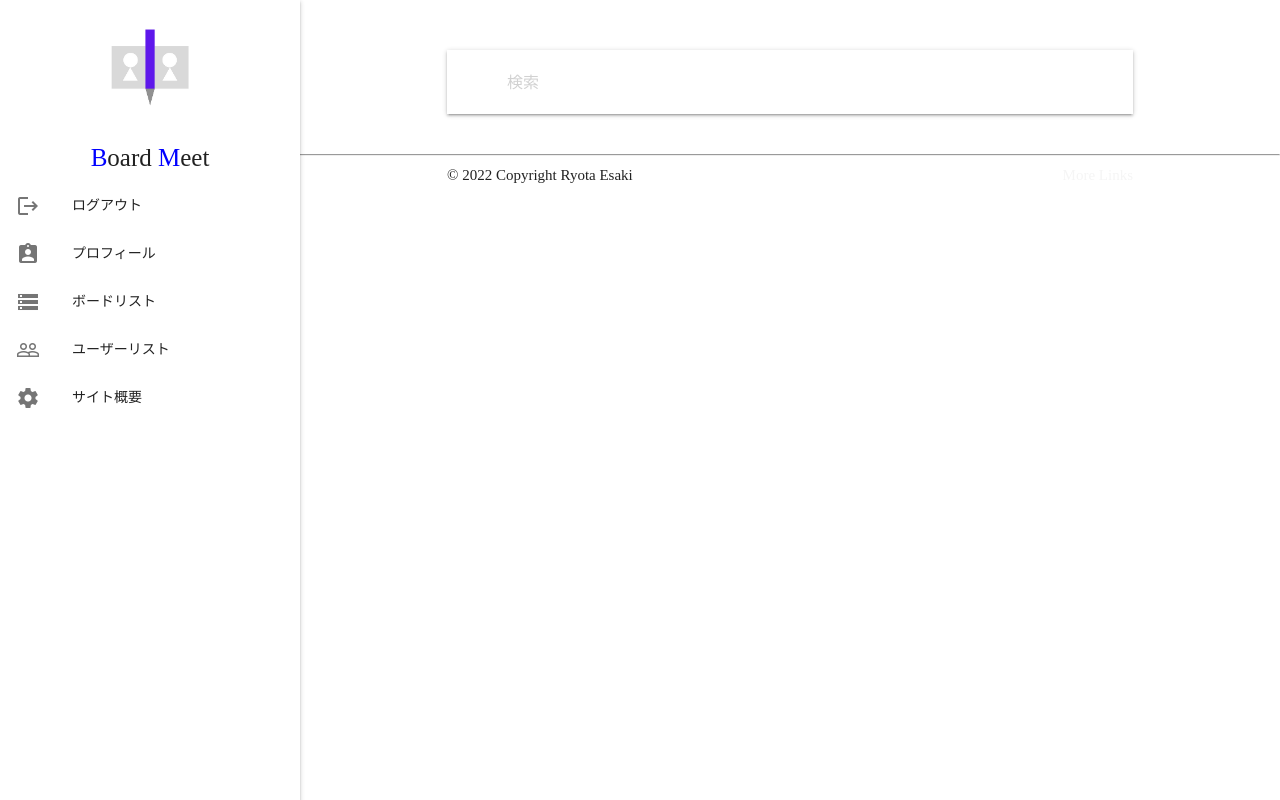
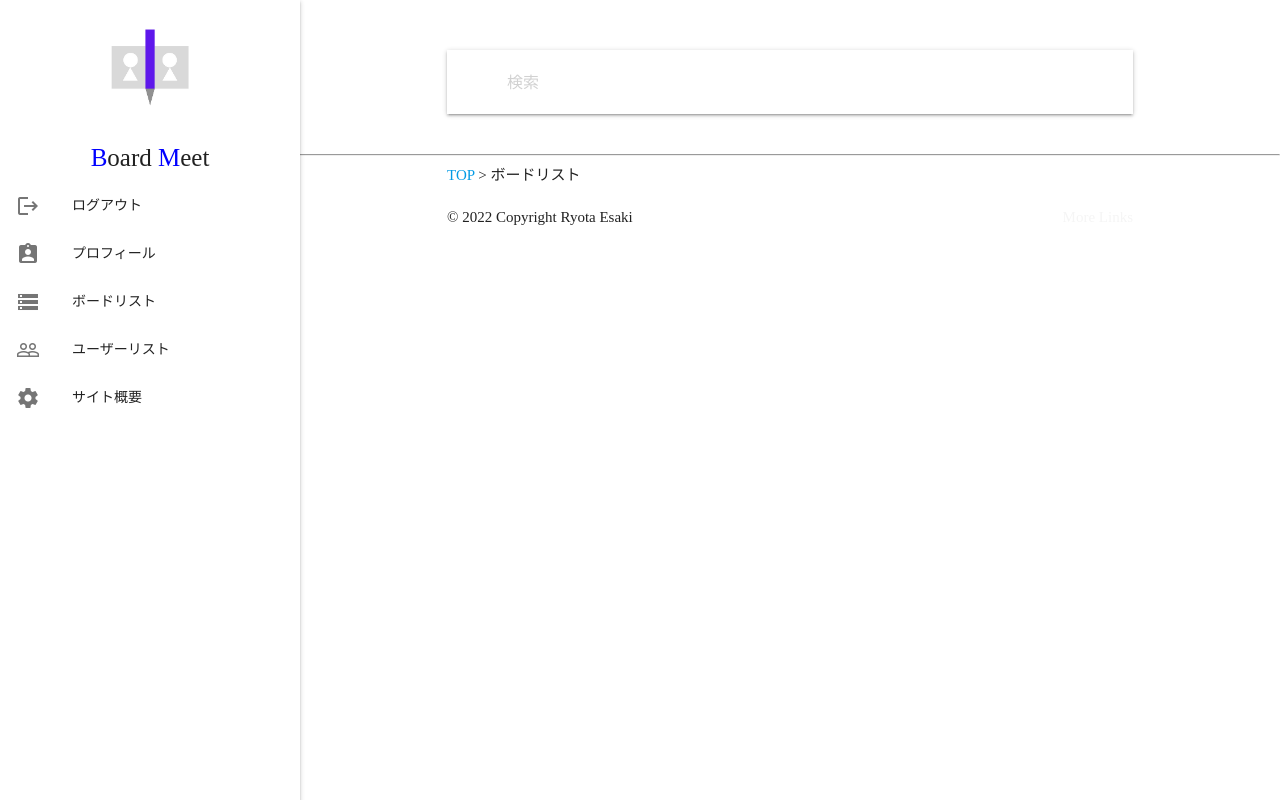
Before and after one commit to esakiryota/my-second-blog, a Django app: page /board_list in a window 1280 px wide. Run offline with Django 3.2, Linux system fonts and the light colour scheme; the visitor is signed in with stand-in values (Sample User, id 1); data that the repository does not hold is empty; parts of the project's set-up code (start-up, migrations or seed data) failed here and were passed over; some libraries are stand-ins or nearby versions; some web fonts are replaced.

Commit message:
パンくずリストの追加

```diff
--- a/practiceblog/templates/practiceblog/base.html
+++ b/practiceblog/templates/practiceblog/base.html
@@ -87,6 +87,11 @@
         </main>
           <hr>
           <footer class="">
+            <div class="footer">
+              <div class="container">
+                <div class="row" id="bc"></div>
+              </div>
+            </div>
             <div class="footer-copyright">
               <div class="container">
                 © 2022 Copyright Ryota Esaki
@@ -101,6 +106,39 @@
           <script src="{% static 'js/select.js' %}"></script>
           <script src="{% static 'js/init.js' %}"></script>
           <script type="text/javascript">
+          var bread_crumbs = {
+            "login" : {"TOP" : "/"},
+            "logout" : {"TOP" : "/"},
+            "explanation" : {"TOP" : "/"},
+            "user_create" : {"TOP" : "/"},
+            "board_list" : {"TOP" : "/"},
+            "user_list" : {"TOP" : "/"},
+            "profile" : {"TOP" : "/"},
+            "profile_user" : {"TOP" : "/", "ユーザーリスト": "/user_list"},
+          }
+
+          function createBreadcrumbs() {
+            var path = location.pathname
+            var path_array = path.split('/');
+            console.log(path_array);
+
+            var bread_crumb = bread_crumbs[path_array[1]]
+
+            if (path_array[1] === "profile" && path_array[2] !==undefined) {
+              var bread_crumb = bread_crumbs["profile_user"]
+            }
+            var breadcrumb_html = ``
+            console.log(bread_crumb);
+            for (let k in bread_crumb) {
+              breadcrumb_html += `<a href="${bread_crumb[k]}">${k}</a><span> > </span>`
+            }
+            var title = document.querySelector("title").textContent
+            breadcrumb_html += `<span>${title}</span>`
+            document.getElementById("bc").innerHTML = breadcrumb_html
+          }
+
+          createBreadcrumbs()
+
           function check() {
             var name = document.forms.teacher_form.first_name.value;
             var grade = document.forms.teacher_form.grade.value;
--- a/practiceblog/urls.py
+++ b/practiceblog/urls.py
@@ -18,8 +18,8 @@ urlpatterns = [
     path('profile/<int:num>/', views.profile, name='profile'),
     path('profile/api/update/', apis.profile_update),
     # 勉強部屋
-    path('rooms', views.rooms, name='rooms'),
-    path('rooms/<str:room_name>/', views.room, name='room'),
+    # path('rooms', views.rooms, name='rooms'),
+    # path('rooms/<str:room_name>/', views.room, name='room'),
     path('myboard/<str:room_name>/', views.myboard, name='myboard'),
     path('myboard/api/user_info', apis.getUserInfo),
     path('rooms/api/<str:room_name>/update/',  apis.updateRoom, name='updateRoom'),
```
